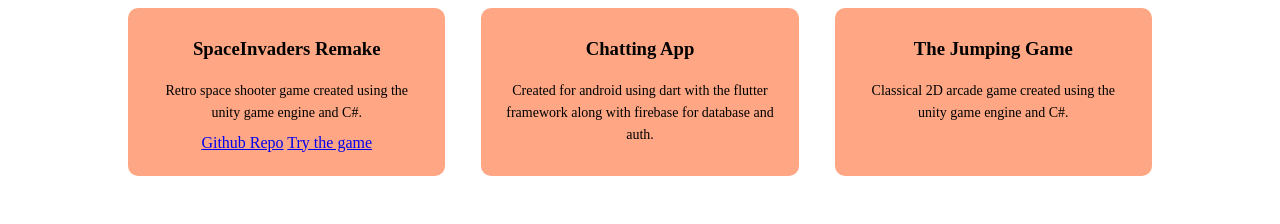
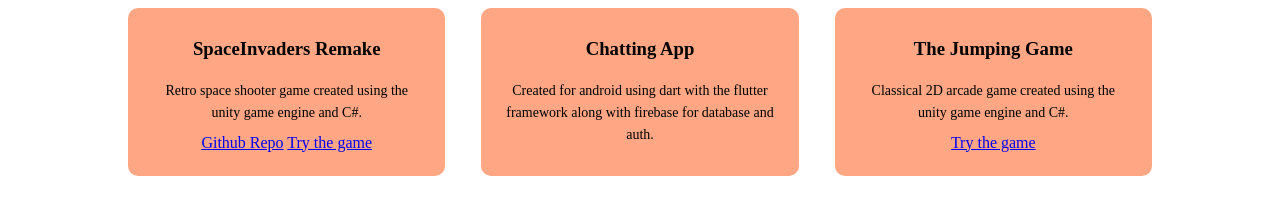
Before and after one commit to zGamingTechz/portfolioSite.github.io, a plain HTML site: page shop.html in a window 1280 px wide. Shown: the part 1080-1304 px from the top of the page. Drawn offline with Linux system fonts and the light colour scheme; a web font is replaced by a local one.

Commit message:
Update shop.html

```diff
--- a/shop.html
+++ b/shop.html
@@ -78,6 +78,7 @@
                 <div class="products-column">
                     <h3>The Jumping Game</h3>
                     <p>Classical 2D arcade game created using the unity game engine and C#.</p>
+                    <a href="https://bhavyasoni.itch.io/the-jumping-game">Try the game</a>
                 </div>
             </div>
         </section>
```
